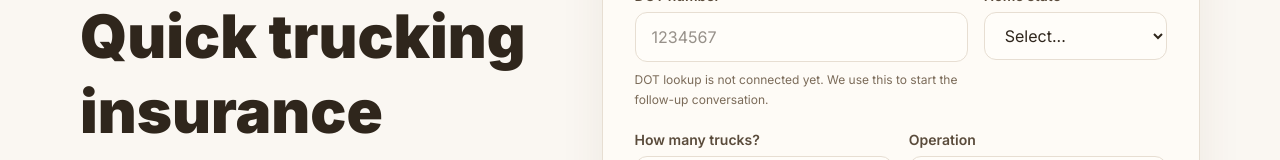
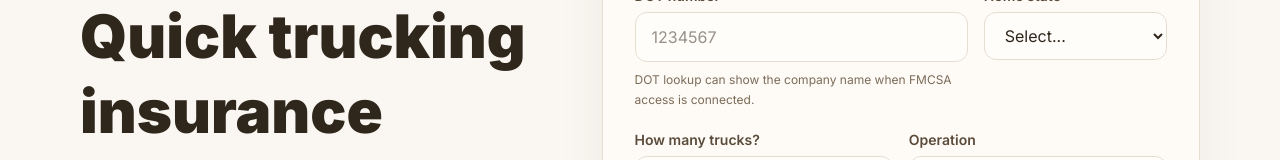
Before and after one commit to omelcodima/supreme-trucking-insurance, a Next.js app: page /instant-indication in a window 1280 px wide. Shown: the part 320-480 px from the top of the page. Built offline with nearby package versions, Linux system fonts and the light colour scheme.

Commit message:
Add FMCSA DOT lookup for indications

```diff
--- /dev/null
+++ b/src/app/api/dot-lookup/route.ts
@@ -0,0 +1,103 @@
+import { NextResponse } from "next/server";
+
+const FMCSA_CARRIER_URL = "https://mobile.fmcsa.dot.gov/qc/services/carriers";
+
+type CarrierRecord = Record<string, unknown>;
+
+function readString(record: CarrierRecord | undefined, keys: string[]) {
+  if (!record) return "";
+
+  for (const key of keys) {
+    const value = record[key];
+    if (typeof value === "string" && value.trim()) return value.trim();
+    if (typeof value === "number") return String(value);
+  }
+
+  return "";
+}
+
+function findCarrier(payload: unknown): CarrierRecord | undefined {
+  if (!payload || typeof payload !== "object") return undefined;
+
+  const root = payload as CarrierRecord;
+  const content = root.content as CarrierRecord | CarrierRecord[] | undefined;
+
+  if (content && !Array.isArray(content) && typeof content === "object") {
+    const carrier = content.carrier;
+    if (carrier && typeof carrier === "object") return carrier as CarrierRecord;
+    return content;
+  }
+
+  if (Array.isArray(content)) {
+    const first = content[0];
+    if (first && typeof first === "object") {
+      const carrier = (first as CarrierRecord).carrier;
+      if (carrier && typeof carrier === "object") return carrier as CarrierRecord;
+      return first as CarrierRecord;
+    }
+  }
+
+  const carrier = root.carrier;
+  if (carrier && typeof carrier === "object") return carrier as CarrierRecord;
+
+  return undefined;
+}
+
+export async function GET(request: Request) {
+  const { searchParams } = new URL(request.url);
+  const dot = (searchParams.get("dot") || "").replace(/\D/g, "");
+
+  if (dot.length < 2 || dot.length > 9) {
+    return NextResponse.json({ ok: false, reason: "invalid_dot" }, { status: 400 });
+  }
+
+  const webKey = process.env.FMCSA_WEBKEY || process.env.FMCSA_WEB_KEY;
+
+  if (!webKey) {
+    return NextResponse.json({
+      ok: false,
+      reason: "missing_key",
+      detail: "FMCSA_WEBKEY is not configured.",
+    });
+  }
+
+  const controller = new AbortController();
+  const timeout = setTimeout(() => controller.abort(), 6000);
+
+  try {
+    const response = await fetch(`${FMCSA_CARRIER_URL}/${encodeURIComponent(dot)}?webKey=${encodeURIComponent(webKey)}`, {
+      cache: "no-store",
+      headers: { Accept: "application/json" },
+      signal: controller.signal,
+    });
+
+    const payload = await response.json().catch(() => null);
+
+    if (!response.ok) {
+      return NextResponse.json({ ok: false, reason: "upstream_error" }, { status: 502 });
+    }
+
+    const carrier = findCarrier(payload);
+    const legalName = readString(carrier, ["legalName", "legal_name", "name"]);
+
+    if (!legalName) {
+      return NextResponse.json({ ok: false, reason: "not_found" });
+    }
+
+    return NextResponse.json({
+      ok: true,
+      source: "FMCSA QCMobile",
+      carrier: {
+        legalName,
+        dbaName: readString(carrier, ["dbaName", "dba_name"]),
+        dotNumber: readString(carrier, ["dotNumber", "dot_number"]) || dot,
+        city: readString(carrier, ["phyCity", "physicalCity", "city"]),
+        state: readString(carrier, ["phyState", "physicalState", "state"]),
+      },
+    });
+  } catch {
+    return NextResponse.json({ ok: false, reason: "lookup_failed" }, { status: 502 });
+  } finally {
+    clearTimeout(timeout);
+  }
+}
--- a/src/app/instant-indication/page.tsx
+++ b/src/app/instant-indication/page.tsx
@@ -18,6 +18,16 @@ type EstimateForm = {
   radius: string;
 };
 
+type DotLookupStatus = "idle" | "loading" | "matched" | "missing-key" | "not-found" | "error";
+
+type DotCarrier = {
+  legalName: string;
+  dbaName?: string;
+  dotNumber?: string;
+  city?: string;
+  state?: string;
+};
+
 const initialForm: EstimateForm = {
   dot: "",
   state: "",
@@ -28,7 +38,7 @@ const initialForm: EstimateForm = {
 };
 
 const processingSteps = [
-  "Reading the DOT number you entered",
+  "Reviewing the DOT number you entered",
   "Checking state, radius, and cargo factors",
   "Sizing the estimate around truck count",
   "Building the indication range",
@@ -78,27 +88,77 @@ export default function InstantIndicationPage() {
   const [processing, setProcessing] = useState(false);
   const [processingStep, setProcessingStep] = useState(0);
   const [showResult, setShowResult] = useState(false);
+  const [dotLookupStatus, setDotLookupStatus] = useState<DotLookupStatus>("idle");
+  const [carrier, setCarrier] = useState<DotCarrier | null>(null);
 
   const estimate = useMemo(() => calculateEstimate(form), [form]);
 
   const handleChange = (event: React.ChangeEvent<HTMLInputElement | HTMLSelectElement>) => {
-    setForm({ ...form, [event.target.name]: event.target.value });
+    const nextForm = { ...form, [event.target.name]: event.target.value };
+    setForm(nextForm);
     setShowResult(false);
+    if (event.target.name === "dot") {
+      setCarrier(null);
+      setDotLookupStatus("idle");
+    }
   };
 
-  const handleSubmit = (event: React.FormEvent) => {
+  const handleSubmit = async (event: React.FormEvent) => {
     event.preventDefault();
     setProcessing(true);
     setProcessingStep(0);
     setShowResult(false);
+    setCarrier(null);
+    setDotLookupStatus(form.dot.trim() ? "loading" : "idle");
+    const startedAt = Date.now();
+
     const interval = window.setInterval(() => {
       setProcessingStep((step) => Math.min(step + 1, processingSteps.length - 1));
     }, 950);
+
+    if (form.dot.trim()) {
+      try {
+        const response = await fetch(`/api/dot-lookup?dot=${encodeURIComponent(form.dot.trim())}`);
+        const data = await response.json();
+
+        if (data.ok && data.carrier?.legalName) {
+          setCarrier(data.carrier);
+          setDotLookupStatus("matched");
+        } else if (data.reason === "missing_key") {
+          setDotLookupStatus("missing-key");
+        } else if (data.reason === "not_found" || data.reason === "invalid_dot") {
+          setDotLookupStatus("not-found");
+        } else {
+          setDotLookupStatus("error");
+        }
+      } catch {
+        setDotLookupStatus("error");
+      }
+    }
+
+    const remainingDelay = Math.max(0, 5000 - (Date.now() - startedAt));
     window.setTimeout(() => {
       window.clearInterval(interval);
       setProcessing(false);
       setShowResult(true);
-    }, 5000);
+    }, remainingDelay);
+  };
+
+  const dotHelperText = () => {
+    if (dotLookupStatus === "loading") return "Looking for DOT company details while the estimate is prepared.";
+    if (dotLookupStatus === "matched" && carrier) {
+      return `Matched DOT to "${carrier.legalName}" from FMCSA records.`;
+    }
+    if (dotLookupStatus === "missing-key") {
+      return "FMCSA DOT lookup needs access connected. The indication can still continue from your answers.";
+    }
+    if (dotLookupStatus === "not-found") {
+      return "No DOT company match came back. The indication can still continue from your answers.";
+    }
+    if (dotLookupStatus === "error") {
+      return "DOT lookup is unavailable right now. The indication can still continue from your answers.";
+    }
+    return "DOT lookup can show the company name when FMCSA access is connected.";
   };
 
   return (
@@ -137,7 +197,7 @@ export default function InstantIndicationPage() {
                   <label className={labelClass}>DOT number</label>
                   <input name="dot" value={form.dot} onChange={handleChange} className={inputClass} placeholder="1234567" inputMode="numeric" />
                   <p className="mt-2 text-xs leading-5 text-[#7B6B59]">
-                    DOT lookup is not connected yet. We use this to start the follow-up conversation.
+                    {dotHelperText()}
                   </p>
                 </div>
                 <div>
@@ -216,6 +276,7 @@ export default function InstantIndicationPage() {
             <div className="mt-5 space-y-3 text-sm leading-6 text-[#5A4B3B]">
               {(processing ? processingSteps : [
                     "Uses your answers to create a rough indication range",
+                    "Shows a DOT company match only when FMCSA returns one",
                     "Keeps the result clearly marked as non-binding",
                     "Gives the client a reason to continue into the real quote flow",
                   ]).map((step, index) => (
@@ -250,6 +311,23 @@ export default function InstantIndicationPage() {
             ) : showResult ? (
               <>
                 <p className="text-sm font-black uppercase tracking-[0.16em] text-[#7B6B59]">Non-binding indication</p>
+                {carrier && (
+                  <div className="mt-4 rounded-2xl border border-[#DED3C4] bg-[#FFFDF9] p-4 text-sm leading-6 text-[#5A4B3B]">
+                    <span className="font-black text-[#2F261C]">DOT match:</span> "{carrier.legalName}"
+                    {carrier.dbaName ? ` DBA ${carrier.dbaName}` : ""}
+                    {carrier.city || carrier.state ? (
+                      <span>
+                        {" "}
+                        - {[carrier.city, carrier.state].filter(Boolean).join(", ")}
+                      </span>
+                    ) : null}
+                  </div>
+                )}
+                {!carrier && dotLookupStatus !== "idle" && (
+                  <div className="mt-4 rounded-2xl border border-[#DED3C4] bg-[#FFFDF9] p-4 text-sm leading-6 text-[#5A4B3B]">
+                    {dotHelperText()}
+                  </div>
+                )}
                 <h2 className="mt-3 text-3xl font-black text-[#2F261C]">
                   {currency(estimate.low)} - {currency(estimate.high)} per truck
                 </h2>
```
